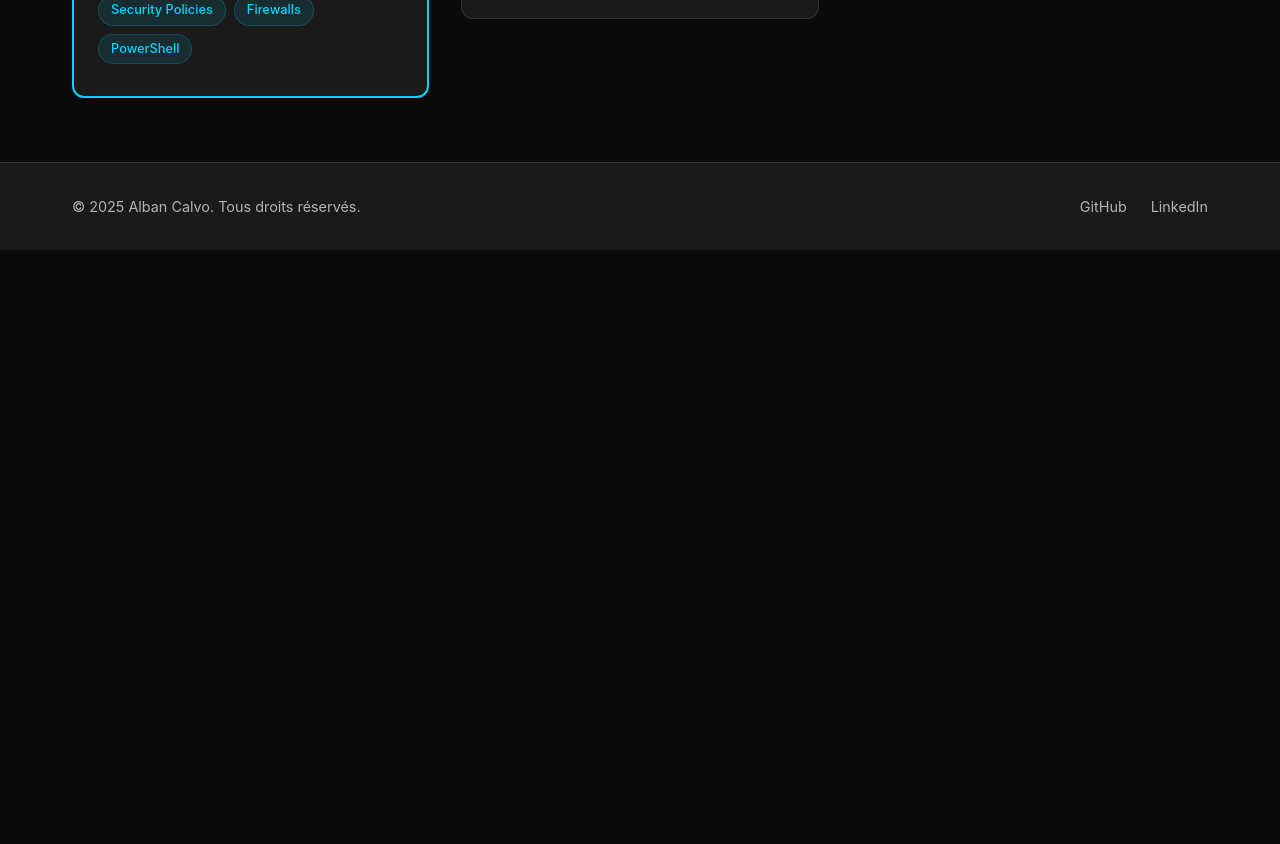
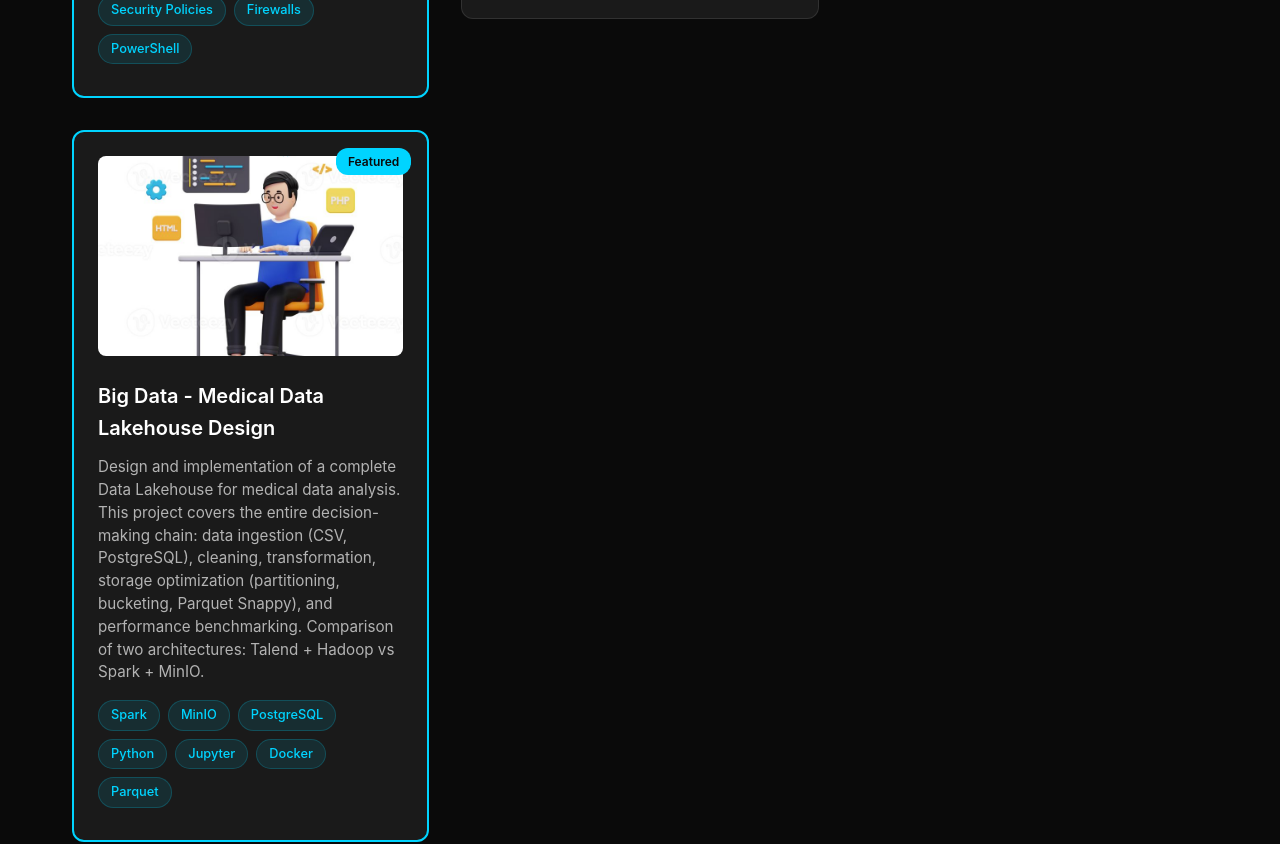
Before and after one commit to AlbanCLV/portfolio, a React (Create React App) app: page /projects in a window 1280 px wide. Shown: the part 1360-2204 px from the top of the page. Before the commit the page ends 1610 px from the top, so only its background shows below. Built offline with nearby package versions, Linux system fonts and the light colour scheme.

Commit message:
Add Big Data project with report and image

```diff
--- a/src/data/projects.js
+++ b/src/data/projects.js
@@ -55,6 +55,17 @@ export const projectsData = [
     image: `${process.env.PUBLIC_URL}/assets/images/project-6.jpg`,
     githubUrl: "https://github.com/AlbanCLV/Bot_Trading/tree/feature/alban",
     featured: false
+  },
+  {
+    id: 5,
+    title: "Big Data - Medical Data Lakehouse Design",
+    description: "Design and implementation of a complete Data Lakehouse for medical data analysis. This project covers the entire decision-making chain: data ingestion (CSV, PostgreSQL), cleaning, transformation, storage optimization (partitioning, bucketing, Parquet Snappy), and performance benchmarking. Comparison of two architectures: Talend + Hadoop vs Spark + MinIO.",
+    technologies: ["Spark", "MinIO", "PostgreSQL", "Python", "Jupyter", "Docker", "Parquet"],
+    image: `${process.env.PUBLIC_URL}/assets/images/project-5.jpg`,
+    demoUrl: null,
+    githubUrl: "https://github.com/AlbanCLV/BigData-Medical-Lakehouse",
+    reportUrl: `${process.env.PUBLIC_URL}/assets/documents/project-5-report.pdf`,
+    featured: true
   }
 ];
 
```
Also changed, not shown: 1 other file (tests, documents, lock files or other folders).
